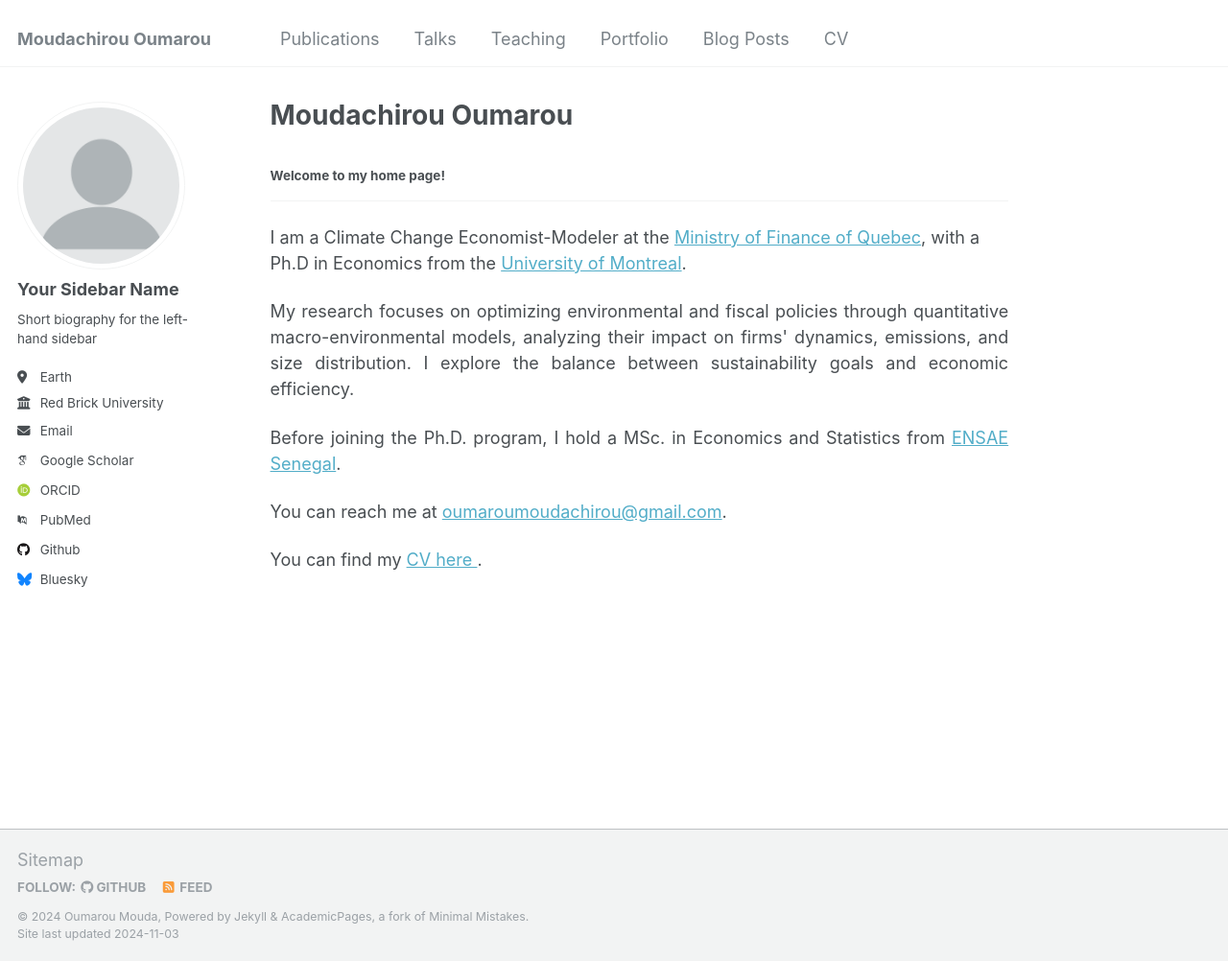
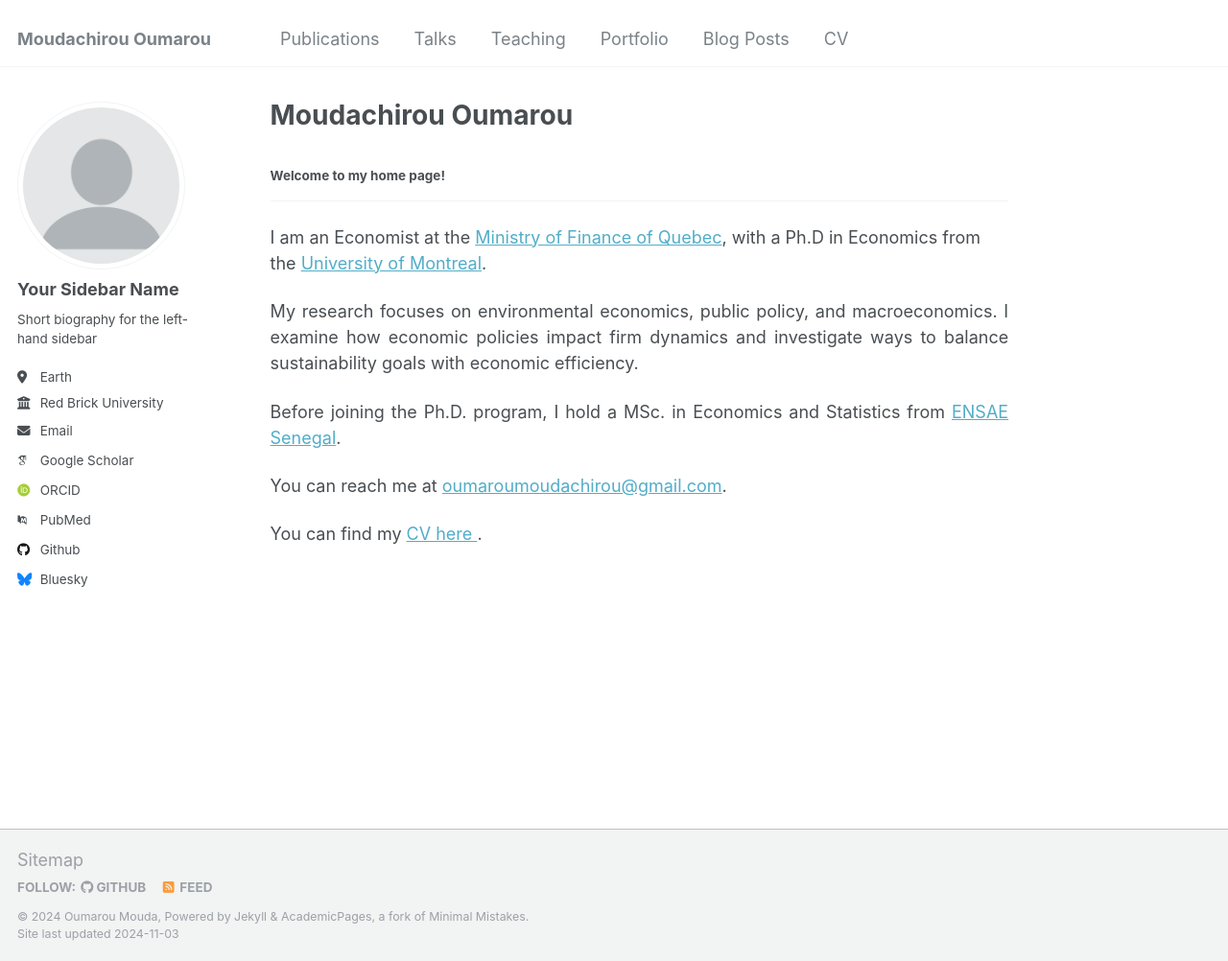
Before and after one commit to oumaroumoudachirou/oumaroumoudachirou.github.io, a Jekyll site: the page built from _pages/about.md, in a window 1280 px wide and 1002 px high. Shown: the whole window at 96% size. Built offline with Jekyll 4.4.1, drawn with Linux system fonts in a browser that asks for light colours; some web fonts are replaced.

Commit message:
Update about.md

```diff
--- a/_pages/about.md
+++ b/_pages/about.md
@@ -56,11 +56,11 @@ More info about configuring Academic Pages can be found in [the guide](https://a
  <!-- <br/> est pour inserer une ligne vide -->
  <!-- <br/>I am a Ph.D. candidate in economics at  [University of Montreal](https://sceco.umontreal.ca/english/home/) and  a member of [CIREQ](https://cireqmontreal.com/). -->
 
-I am a Climate Change Economist-Modeler at the [Ministry of Finance of Quebec](https://www.finances.gouv.qc.ca/), with a Ph.D in Economics from the  [University of Montreal](https://sceco.umontreal.ca/english/home/).
+I am an Economist at the [Ministry of Finance of Quebec](https://www.finances.gouv.qc.ca/), with a Ph.D in Economics from the  [University of Montreal](https://sceco.umontreal.ca/english/home/).
 
 
 <!-- <br/<p align="justify">My research interests include <strong> macroeconomics, public economics, environmental economics. </strong> I use quantitative macro-environment models to address questions related to the design of environmental regulation.   </p>  -->
-<p align="justify">My research focuses on optimizing environmental and fiscal policies through quantitative macro-environmental models, analyzing their impact on firms' dynamics, emissions, and size distribution. I explore the balance between sustainability goals and economic efficiency.
+<p align="justify">My research focuses on environmental economics, public policy, and macroeconomics. I examine how economic policies impact firm dynamics and investigate ways to balance sustainability goals with economic efficiency.
 
 <p align="justify"> Before joining the Ph.D. program, I hold a MSc. in Economics and Statistics from <a href="https://www.ensae.sn/presentation-ensae"> ENSAE Senegal</a>. </p>
 
```
